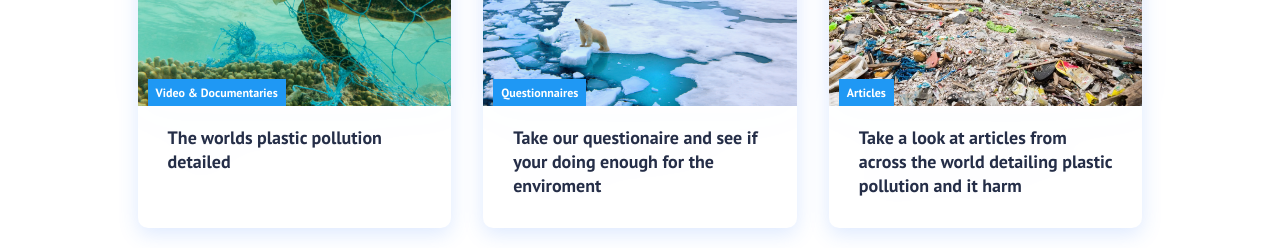
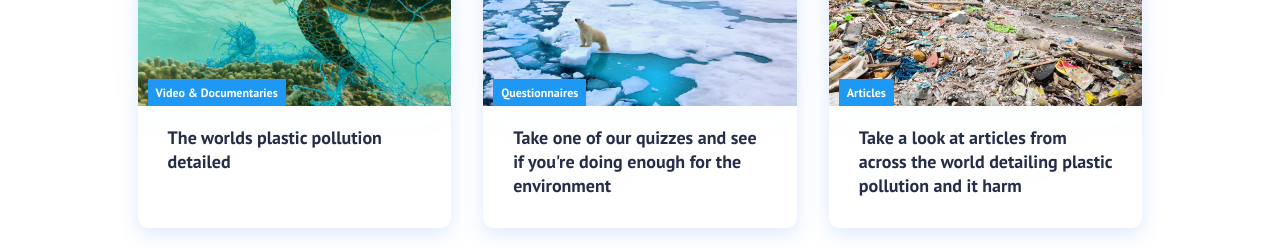
Before and after one commit to D-bose-commits/Plastic-pollution-react, a React (Create React App) app: page / in a window 1280 px wide. Shown: the part 1140-1388 px from the top of the page. Built offline with nearby package versions, Linux system fonts and the light colour scheme; the HTML template or start-up script is replaced by a standard one.

Commit message:
Add files via upload

```diff
--- a/src/App.js
+++ b/src/App.js
@@ -28,3 +28,5 @@ function App() {
 }
 
 export default App;
+
+//Npm install , npm install react-router-dom, npm i react-player, npm i react-iframe
--- a/src/components/Cards.js
+++ b/src/components/Cards.js
@@ -17,7 +17,7 @@ function Cards() {
             />
             <CardItem
               src='images/img-2.jpg'
-              text='Take our questionaire and see if your doing enough for the enviroment'
+              text="Take one of our quizzes and see if you're doing enough for the environment"
               label='Questionnaires'
               path='/questionnaires'
             />
--- a/src/components/pages/Questionnaire.js
+++ b/src/components/pages/Questionnaire.js
@@ -1,11 +1,14 @@
 import React from 'react';
 import '../../App.css';
 import Iframe from 'react-iframe'
+import Footer from '../Footer';
+
 
 export default function Questionnaires() {
   return <>
-  <div className='questionnaire'>
-  <Iframe url="https://docs.google.com/forms/d/e/1FAIpQLSft6SAfbUqmH1cvrc39FDGjXwNvWx7ppNosjFlN6N-e0L794g/viewform?embedded=true" width="640" height="943" frameborder="0" marginheight="0" marginwidth="0"/>
+  <div className='questionnaires'>
+  <Iframe url="https://docs.google.com/forms/d/e/1FAIpQLSft6SAfbUqmH1cvrc39FDGjXwNvWx7ppNosjFlN6N-e0L794g/viewform?embedded=true" width="640" height="800" frameborder="0" marginheight="0" marginwidth="0"/>
   </div>
+  <Footer />
   </>
 }
```
